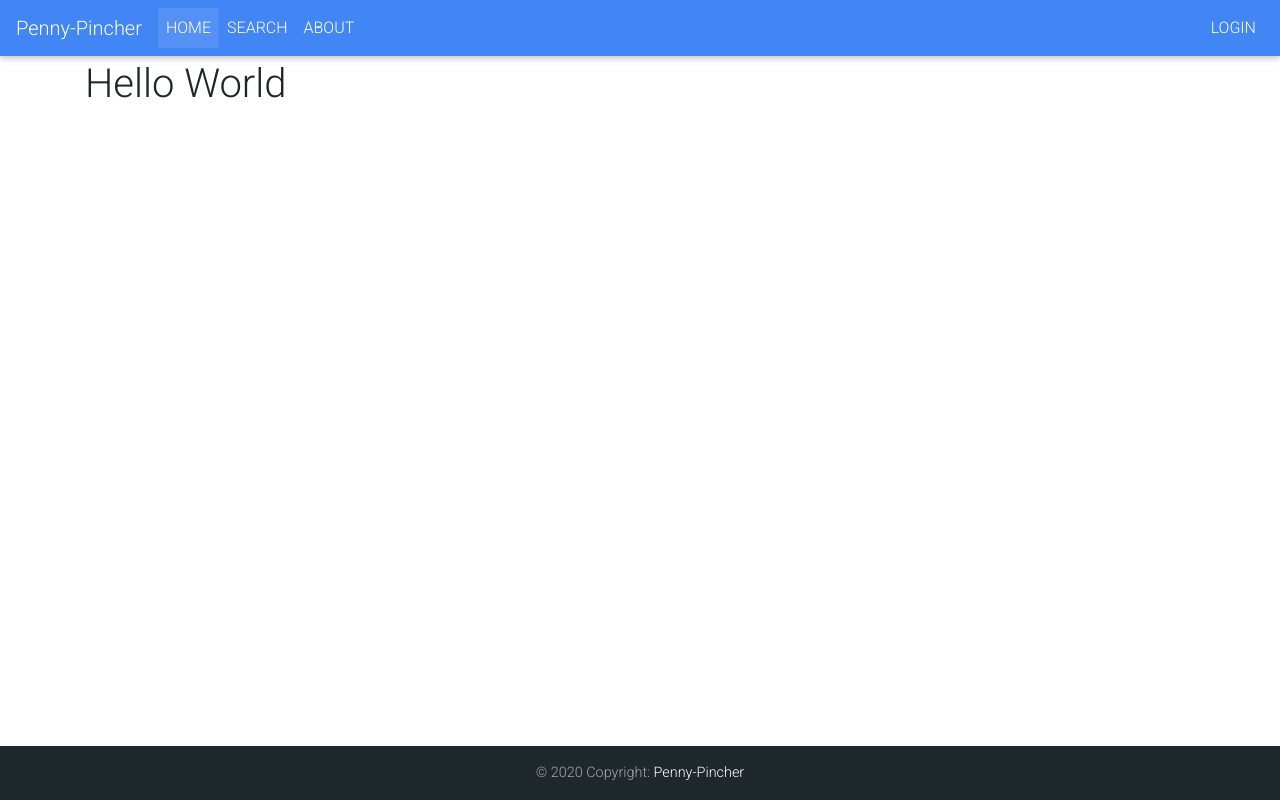
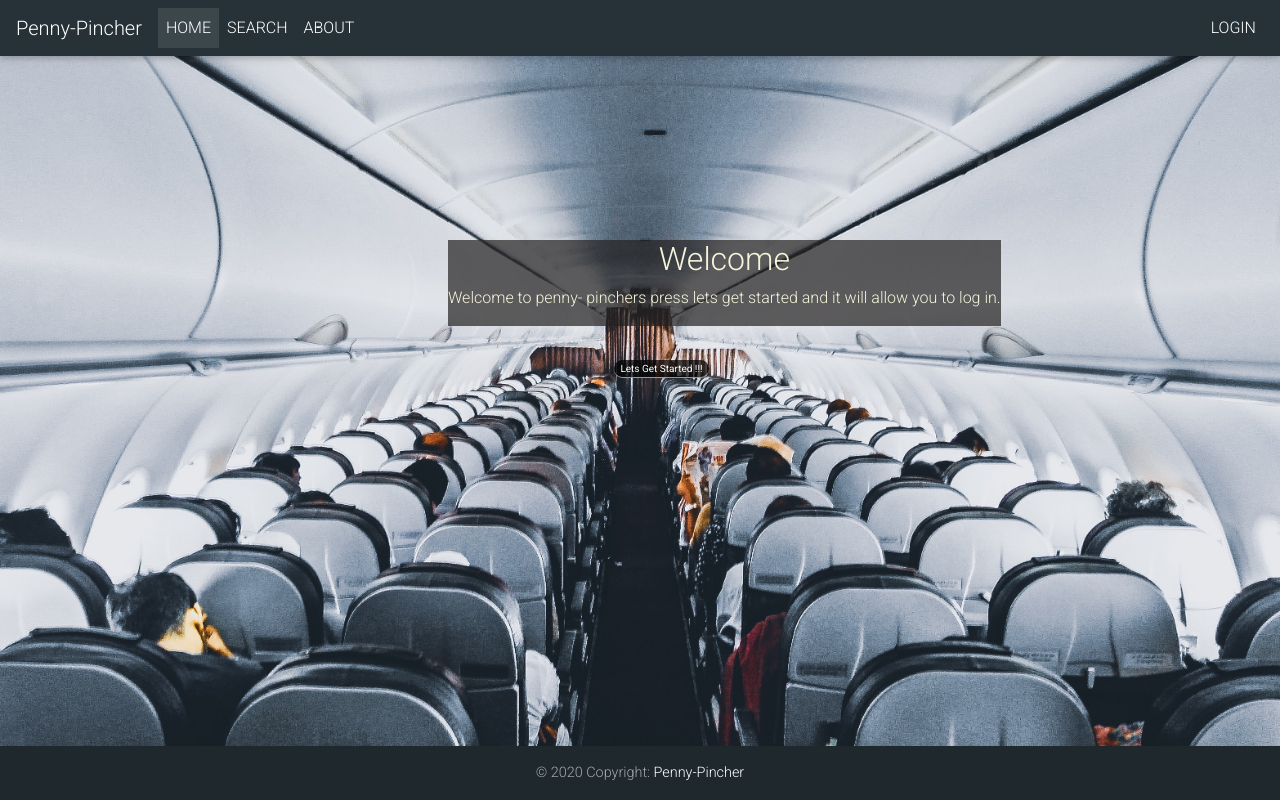
Before and after one commit to 401n1-midterm/penny-pincher, a Django app: page / in a window 1280 px wide. Run offline with Django 3.2, Linux system fonts and the light colour scheme; some libraries are stand-ins or nearby versions.

Commit message:
set-up-welcome-about

```diff
--- a/templates/partials/_navbar.html
+++ b/templates/partials/_navbar.html
@@ -1,5 +1,5 @@
 <!--Navbar -->
-<nav class="mb-1 navbar navbar-expand-lg navbar-dark primary-color lighten-1">
+<nav class="mb-1 navbar navbar-expand-lg navbar-dark primary-color special-color-dark">
   <a class="navbar-brand" href="{% url 'home' %}">Penny-Pincher</a>
   <button class="navbar-toggler" type="button" data-toggle="collapse" data-target="#navbarSupportedContent-555"
     aria-controls="navbarSupportedContent-555" aria-expanded="false" aria-label="Toggle navigation">
--- a/templates/ticket_search/home.html
+++ b/templates/ticket_search/home.html
@@ -1,8 +1,28 @@
 {% extends 'base.html' %}
+{% load static %}
+{% block link %}
+
+<link rel="stylesheet" href="{% static 'css/home.css' %}">
+{% endblock link %}
+{% block content %}
+
+  <!-- <h1 class="content">Hello World</h1> -->
+
+  <div class="body">
+    <section id="call-to-action" class="call-to-action">
+      <div class="centered-container">
+        <h2 class="heading">Welcome</h2>
+        <p class="paragraph"><span class="text-span-3">Welcome to penny- pinchers press lets get started and it will allow you to log in. </span></p>
+      </div>
+      <button class='button'>Lets Get Started !!!</button>
+    </section>
 
 
-{% block content %}
-
-  <h1 class="content">Hello World</h1>
+  </div>
 
 {% endblock content %}
+
+{% block script %}
+<script src="https://cdnjs.cloudflare.com/ajax/libs/placeholders/3.0.2/placeholders.min.js"></script>
+<script src="{% static 'js/webflow.js' %}"></script>
+{% endblock script %}
--- /dev/null
+++ b/ticket_search/static/css/home.css
@@ -0,0 +1,41 @@
+body {
+  background-image: url("../img/home-background.jpg");
+
+  /* Full height */
+  height: 695px;
+
+  /* Center and scale the image nicely */
+  background-position: center;
+  background-repeat: no-repeat;
+  background-size: cover;
+}
+.call-to-action {
+  display: inline-block;
+  color: beige;
+}
+.centered-container {
+  position:absolute;
+  left:35%;
+  top:30%;
+  background:rgba(36, 34, 34, 0.7);
+}
+.button{
+  display: inline-block;
+  position:absolute;
+  left:48%;
+  top:45%;
+  font-size: 10px;
+  cursor: pointer;
+  text-align: center;
+  text-decoration: none;
+  outline: none;
+  color: #fff;
+  background-color: rgba(0, 0, 0, 0.7);
+  border: none;
+  border-radius: 10px;
+  box-shadow: 0 1px #999;
+}
+
+.heading{
+  text-align: center;
+}
```
Also changed, not shown: templates/ticket_search/about.html (+49 -2 lines), ticket_search/static/css/about.css (added, +58 -0 lines), ticket_search/static/img/home-background.jpg (added).
